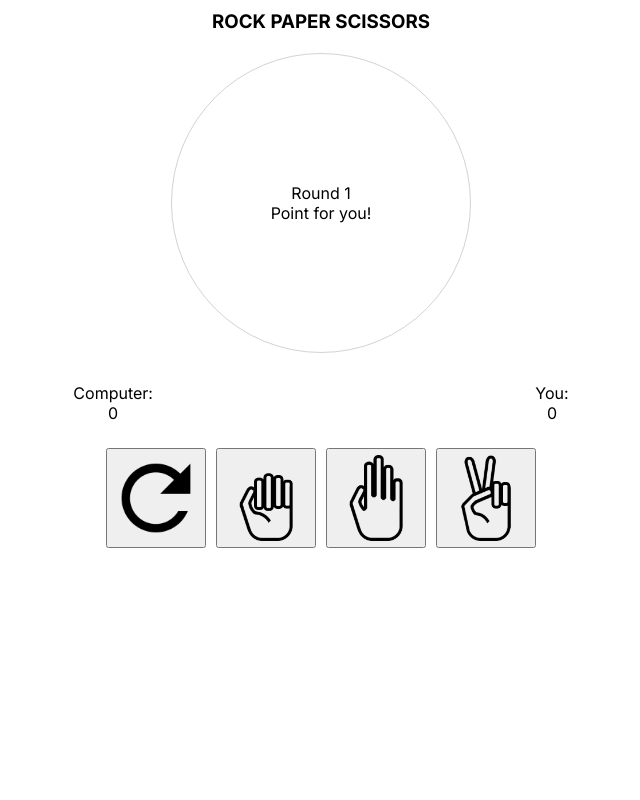
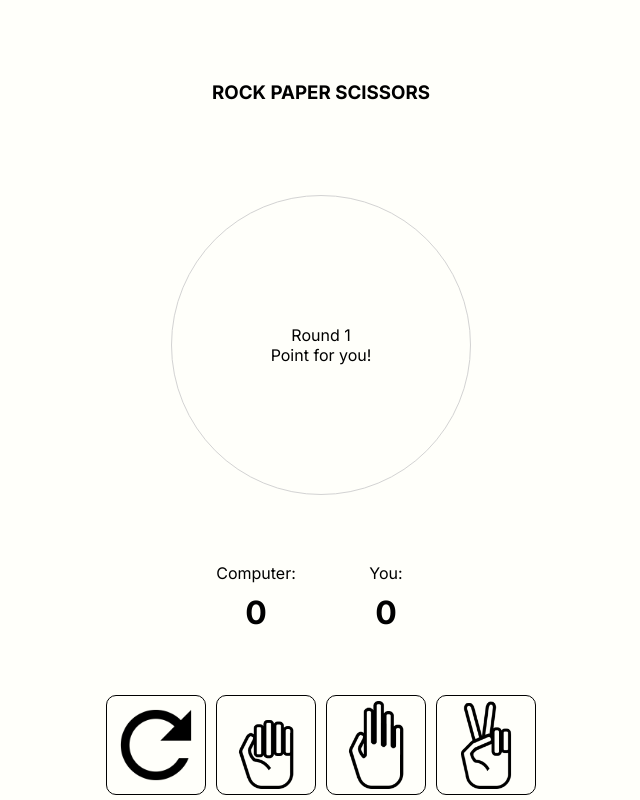
Before and after one commit to agiemza/rock-paper-scissors, a plain HTML site: page index.html in a window 1280 px wide. Shown: the whole page, without its empty margins (319-959 px from the left). Drawn offline with Linux system fonts and the light colour scheme.

Commit message:
create message animations, update layout

```diff
--- a/index.html
+++ b/index.html
@@ -21,11 +21,11 @@
         <section class="score-container">
             <div class="score-left">
                 <div>Computer:</div>
-                <div class="computer-score">0</div>
+                <div class="score computer-score">0</div>
             </div>
             <div class="score-right">
                 <div>You:</div>
-                <div class="player-score">0</div>
+                <div class="score player-score">0</div>
             </div>
         </section>
         <section class="buttons-container">
--- a/style.css
+++ b/style.css
@@ -1,5 +1,19 @@
 @import url('https://fonts.googleapis.com/css2?family=Inter:wght@100;200;300;400;500;600;700;800;900&display=swap');
-
+@keyframes pulseGreen {
+    0% {   box-shadow:  none;}
+    30%{   box-shadow: inset 0 0 60px rgb(32, 178, 137);}
+    100%{   box-shadow: none;}
+}
+@keyframes pulseRed {
+    0% {   box-shadow:  none;}
+    30%{   box-shadow: inset 0 0 60px rgb(181, 63, 63);}
+    100%{   box-shadow: none;}
+}
+@keyframes pulseGray {
+    0% {   box-shadow:  none;}
+    30%{   box-shadow: inset 0 0 60px rgb(174, 207, 220);}
+    100%{   box-shadow: none;}
+}
 * {
     font-family: "Inter", sans-serif;
     margin: 0;
@@ -11,12 +25,17 @@
     display: flex;
     height: 100vh;
     flex-direction: column;
+    justify-content: space-between;
     align-items: center;
     padding: 0 10px;
+    background-color: rgb(255 255 250);
 }
 
 .title-container {
-    padding: 10px;
+    display: flex;
+    justify-content: center;
+    align-items: center;
+    flex: 1;
 }
 
 .messages-container {
@@ -29,21 +48,31 @@
     border: 1px solid lightgrey;
     border-radius: 50%;
     margin: 10px 0;
+    text-align: center;
 }
 
 .score-container {
     width: 100%;
     display: flex;
-    justify-content: space-evenly;
-    margin: 20px;
+    justify-content: center;
+    align-items: center;
+    gap: 30px;
+    flex: 1;
 }
 
 .score-left,
 .score-right {
+    width: 100px;
     display: flex;
     flex-direction: column;
     justify-content: space-between;
     align-items: center;
+    gap: 10px;
+}
+
+.score {
+    font-weight: 700;
+    font-size: 2em;
 }
 
 .buttons-container {
@@ -58,9 +87,12 @@
     justify-content: center;
     align-items: center;
     width: 100px;
-    height: auto;
     margin: 5px;
     padding: 5px;
+    background: none;
+    border: 1px solid black;
+    border-radius: 10px;
+    cursor: pointer;
 }
 
 .buttons-container img {
@@ -70,3 +102,15 @@
 .hidden {
     display: none;
 }
+.pulseGreen {
+    animation-name: pulseGreen;
+    animation-duration: 3s;
+}
+.pulseRed {
+    animation-name: pulseRed;
+    animation-duration: 3s;
+}
+.pulseGray {
+    animation-name: pulseGray;
+    animation-duration: 3s;
+}
```
